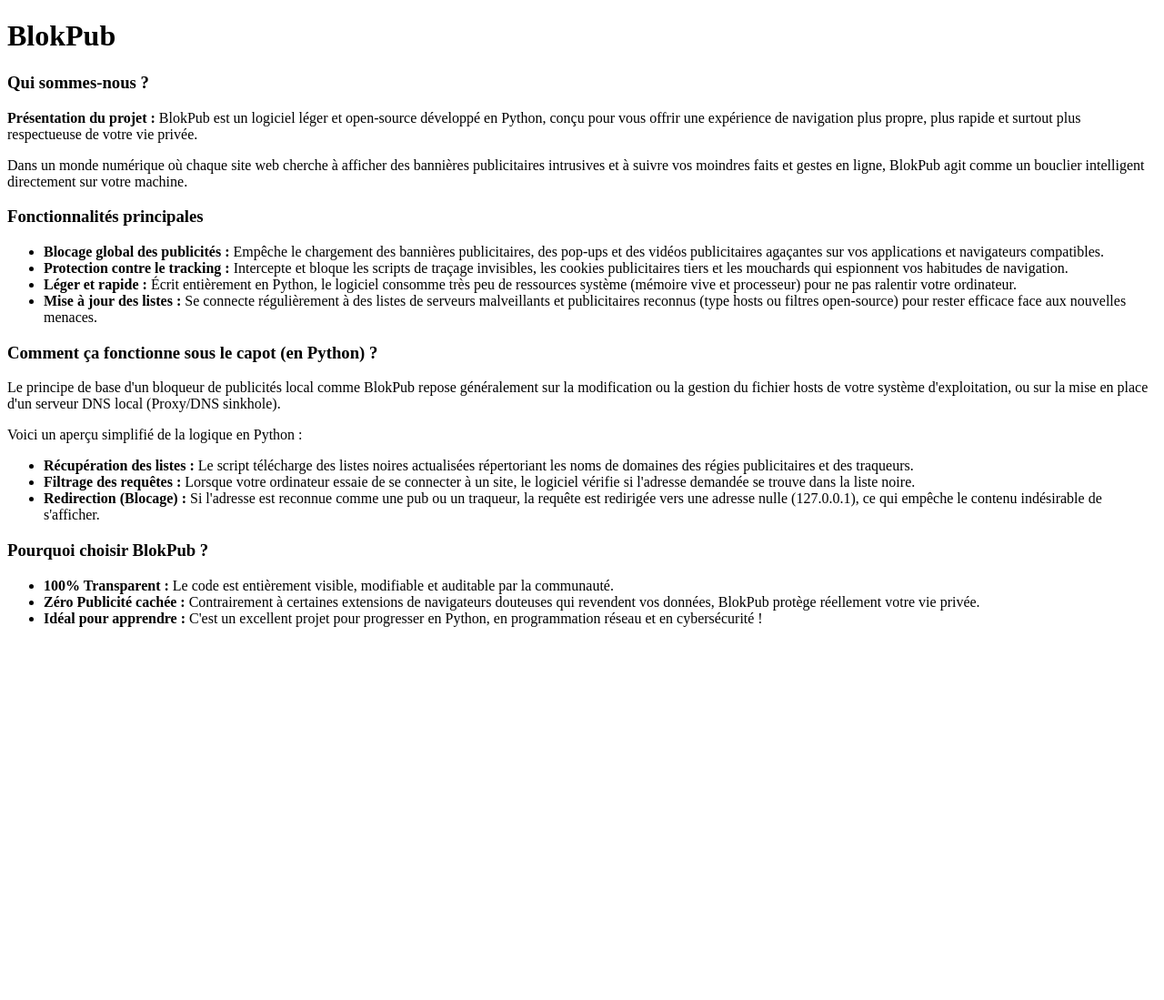
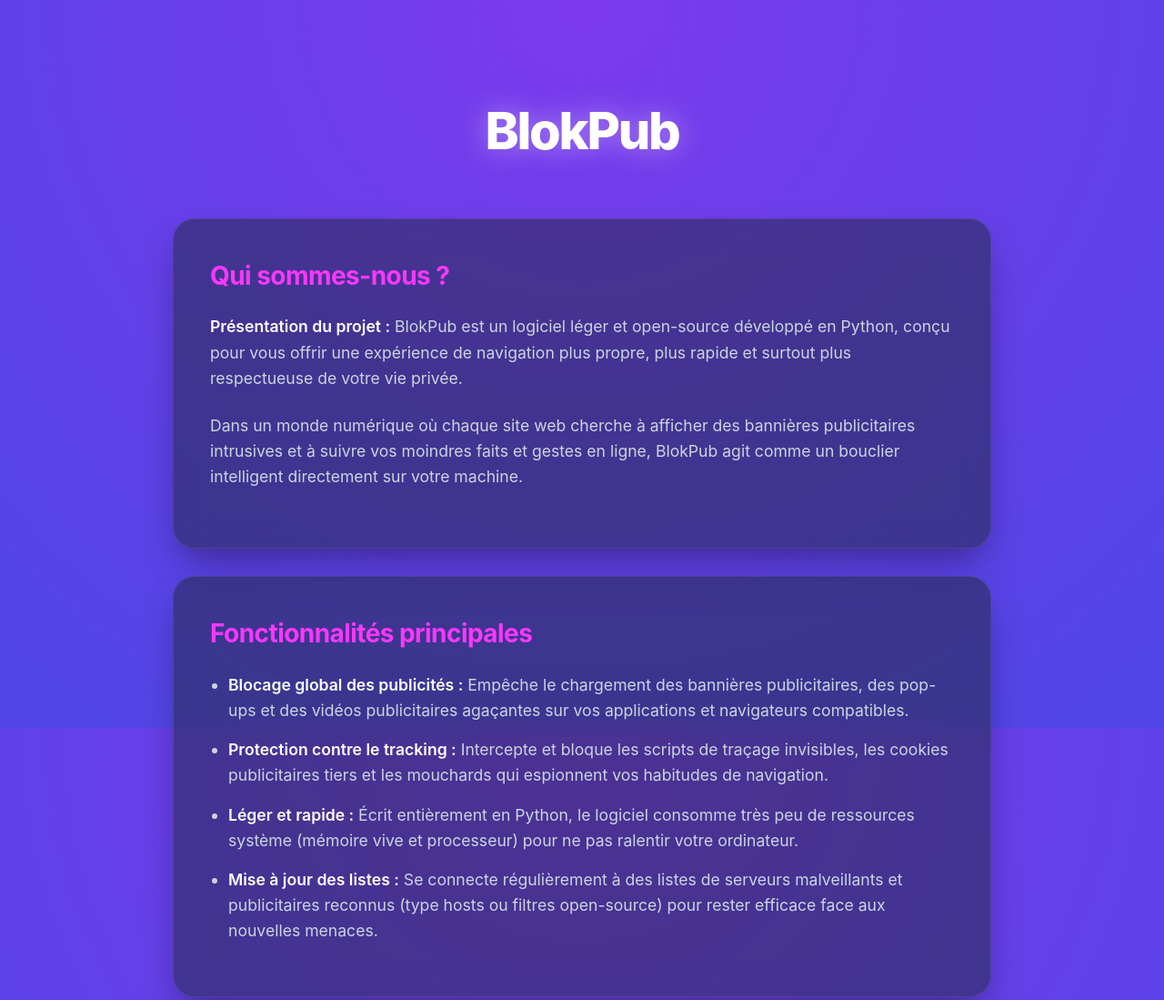
Before and after one commit to editeurlaruelle-cmd/blockpub, a plain HTML site: page publique/index.html in a window 1280 px wide. Shown: the top 1099 px of the page at 91% size. Before the commit the page ends 800 px from the top, so only its background shows below. Drawn offline with Linux system fonts and the light colour scheme; files that its build step writes are made by us from their sources.

Commit message:
add style.css

```diff
--- a/publique/index.html
+++ b/publique/index.html
@@ -1,15 +1,16 @@
 <!DOCTYPE html>
-<html lang="en">
+<html lang="fr">
 <head>
     <meta charset="UTF-8">
     <meta name="viewport" content="width=device-width, initial-scale=1.0">
-    <title>blockpub</title>
+    <title>BlokPub - Le Bloqueur Intelligent</title>
     <link rel="stylesheet" href="style.css">
 </head>
 <body>
+
 <h1>BlokPub</h1>
 
-<div class="section">
+<div class="content-container"> <div class="section">
         <h3>Qui sommes-nous ?</h3>
         <p><strong>Présentation du projet :</strong> BlokPub est un logiciel léger et open-source développé en Python, conçu pour vous offrir une expérience de navigation plus propre, plus rapide et surtout plus respectueuse de votre vie privée.</p>
         <p>Dans un monde numérique où chaque site web cherche à afficher des bannières publicitaires intrusives et à suivre vos moindres faits et gestes en ligne, BlokPub agit comme un bouclier intelligent directement sur votre machine.</p>
@@ -26,8 +27,8 @@
     </div>
 
     <div class="section">
-    <h3>Comment ça fonctionne sous le capot (en Python) ?</h3>
-    <p>Le principe de base d'un bloqueur de publicités local comme BlokPub repose généralement sur la modification ou la gestion du fichier hosts de votre système d'exploitation, ou sur la mise en place d'un serveur DNS local (Proxy/DNS sinkhole).</p>
+        <h3>Comment ça fonctionne ?</h3>
+        <p>Le principe de base d'un bloqueur de publicités local comme BlokPub repose généralement sur la modification ou la gestion du fichier hosts de votre système d'exploitation, ou sur la mise en place d'un serveur DNS local.</p>
         <p>Voici un aperçu simplifié de la logique en Python :</p>
         <ul>
             <li><strong>Récupération des listes :</strong> Le script télécharge des listes noires actualisées répertoriant les noms de domaines des régies publicitaires et des traqueurs.</li>
@@ -44,5 +45,9 @@
             <li><strong>Idéal pour apprendre :</strong> C'est un excellent projet pour progresser en Python, en programmation réseau et en cybersécurité !</li>
         </ul>
     </div>
+</div>
+<div class="button-container">
+    <a href="#" class="download-btn">Download BlokPub</a>
+</div>
 </body>
 </html>
--- /dev/null
+++ b/publique/style.css
@@ -0,0 +1,103 @@
+body {
+    font-family: 'Inter', sans-serif;
+    line-height: 1.6;
+    color: #e2e8f0;
+    margin: 0;
+    padding: 0;
+    min-height: 100vh;
+    display: flex;
+    flex-direction: column;
+    align-items: center;
+    background: radial-gradient(circle at top, #7c3aed, #4f46e5), #1e1b4b;
+    background-size: cover;
+    background-attachment: fixed;
+}
+
+h1 {
+    color: #ffffff;
+    text-align: center;
+    font-size: 3.5rem;
+    font-weight: 800;
+    margin-top: 100px;
+    margin-bottom: 50px;
+    letter-spacing: -0.04em;
+    text-shadow: 0 0 30px rgba(255, 255, 255, 0.4);
+}
+
+h3 {
+    color: #f838f8;
+    font-weight: 700;
+    font-size: 1.75rem;
+    margin-top: 0;
+    margin-bottom: 20px;
+    letter-spacing: -0.02em;
+}
+
+.content-container {
+    max-width: 900px;
+    width: 90%;
+    margin-bottom: 100px;
+}
+
+.section {
+    background: rgba(30, 41, 59, 0.5);
+    backdrop-filter: blur(16px);
+    -webkit-backdrop-filter: blur(16px);
+    border: 1px solid rgba(255, 255, 255, 0.08);
+    padding: 40px;
+    margin-bottom: 30px;
+    border-radius: 24px;
+    box-shadow: 0 20px 40px -10px rgba(0, 0, 0, 0.4);
+    transition: transform 0.2s ease, border-color 0.2s ease;
+}
+
+.section:hover {
+    border-color: rgba(56, 189, 248, 0.3);
+}
+
+p, ul, li {
+    color: #cbd5e1;
+    font-size: 1.1rem;
+}
+
+p {
+    margin-bottom: 1.5rem;
+}
+
+ul {
+    padding-left: 20px;
+    margin-top: 15px;
+}
+
+li {
+    margin-bottom: 15px;
+}
+
+strong {
+    color: #ffffff;
+    font-weight: 600;
+}
+.button-container {
+    text-align: center;
+    margin: 40px 0;
+}
+
+.download-btn {
+    display: inline-block;
+    background: #38bdf8;
+    color: #0f172a;
+    font-family: 'Inter', sans-serif;
+    font-weight: 700;
+    font-size: 1.1rem;
+    padding: 16px 36px;
+    border-radius: 9999px;
+    text-decoration: none;
+    box-shadow: 0 10px 25px -5px rgba(56, 189, 248, 0.4);
+    transition: transform 0.2s ease, background-color 0.2s ease, box-shadow 0.2s ease;
+}
+
+.download-btn:hover {
+    background: #7dd3fc;
+    transform: translateY(-2px);
+    box-shadow: 0 15px 30px -5px rgba(56, 189, 248, 0.6);
+}
```
Also changed, not shown: style.css (deleted). Lines whose indentation alone changed are shown as unchanged.
